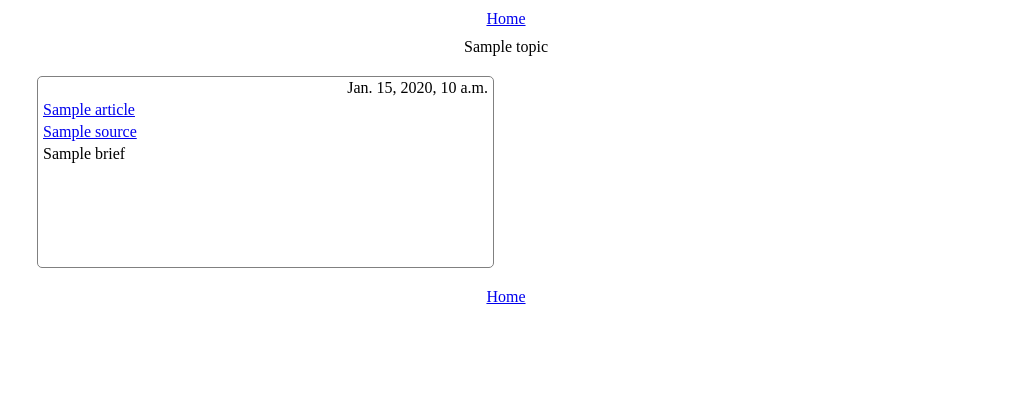
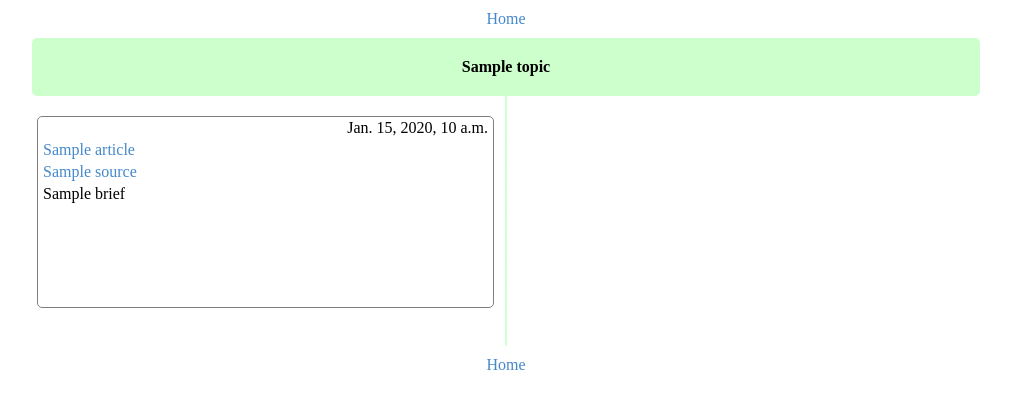
Before and after one commit to radjan/newspac, a Django app: template templates/topic.html in a window 1280 px wide. Shown: the top 409 px of the page, without its empty margins (134-1145 px from the left). Run offline with Django 3.2, Linux system fonts and the light colour scheme; the template is opened without the code that fills it: most values are stand-ins (such as "Sample title", 1, 10 or a date in 2020).

Commit message:
some style

```diff
--- a/templates/topic.html
+++ b/templates/topic.html
@@ -1,6 +1,7 @@
 <html>
 <head>
-<title>{{ topic }}</title>
+<title>News - {{ topic }}</title>
+<link rel='stylesheet' href='s/style.css' type='text/css'/>
 <style>
 .container {
     margin: 10px auto;
@@ -8,7 +9,16 @@
     clear: both;
 }
 .title {
+    font-weight: bold;
+    padding: 20px;
+    border-radius: 5px; -moz-border-radius: 5px; -webkit-border-radius: 5px;
+    background: #CFC;
     text-align: center;}
+
+.article_body {
+    background: url('/s/bg_line.png') repeat-y center;
+    margin: 0px;
+    padding: 0px;}
 .article {
     border-radius: 5px; -moz-border-radius: 5px; -webkit-border-radius: 5px;
     width: 48%;
@@ -43,7 +53,8 @@
 <div class='container'>
     <div class='home'><a href='/'>Home</a></div>
     <div class='title'>{{ topic }}</div>
-    <div class='article evenhead'>&nbsp;</div>
+    <div class='article_body'>
+        <div class='article evenhead'>&nbsp;</div>
     {% for a in articles %}
         <div class='article {% cycle "odd" "even" %}'>
             <div class='date_title'>{{ a.created_date }}</div>
@@ -52,6 +63,8 @@
             <div>{{ a.brief }}</div>
         </div>
     {% endfor %}
+    <div style='clear:both'>&nbsp;</div>
+    </div>
     <div class='home'><a href='/'>Home</a></div>
 </div>
 
```
Also changed, not shown: templates/index.html (+3 -4 lines), 2 other files.
